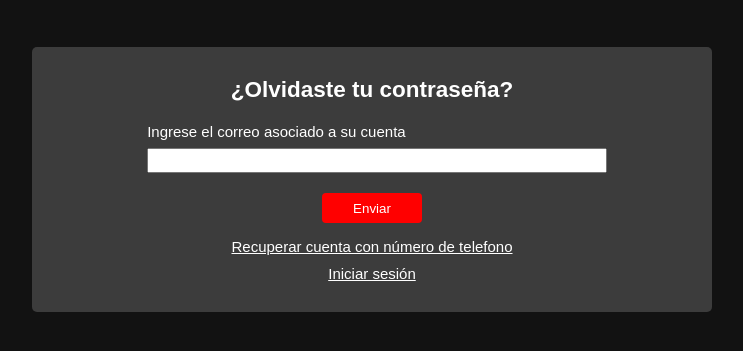
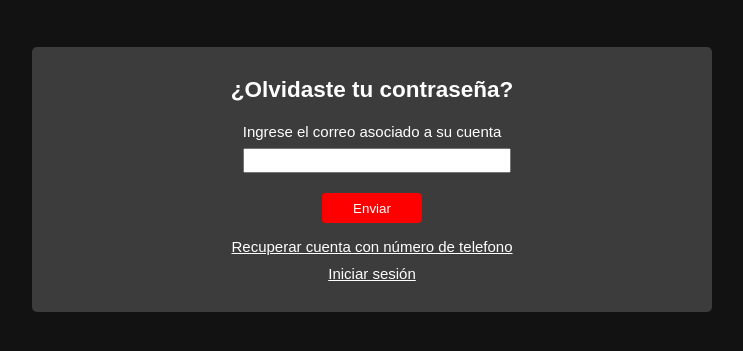
Before and after one commit to crisaspiutn/simpleStreamingProject, a plain HTML site: page pages/recoverMail.html in a window 1280 px wide. Shown: the part 91-442 px from the top of the page, without its empty margins (268-1011 px from the left). Drawn offline with Linux system fonts and the light colour scheme.

Commit message:
commit cambios realizados al botonEnviar en pagina Recover

```diff
--- a/pages/recoverMail.html
+++ b/pages/recoverMail.html
@@ -19,12 +19,16 @@
         <div class="main-container">
             <h2>¿Olvidaste tu contraseña?</h2>
 
-            <div class="campo-correo">
-                <label for="correo">Ingrese el correo asociado a su cuenta</label>
-                <input class="input-correo" type="mail">
-            </div>
+            <form class="formulario" action="">
+                <div class="campo-correo">
+                    <label for="correo">Ingrese el correo asociado a su cuenta</label>
+                    <input class="input-correo" type="mail">
+                </div>
 
-            <input type="submit" value="Enviar" class="botonEnviar">
+                <div class="contenedor-botonEnviar">
+                    <input type="submit" value="Enviar" class="botonEnviar">
+                </div>
+            </form>
 
             <a class="reucperar-num" href="recoverTel.html">Recuperar cuenta con número de telefono</a>
             <a class="link-iniciar-sesion" href="../index.html">Iniciar sesión</a>
--- a/styles/recover.css
+++ b/styles/recover.css
@@ -29,12 +29,19 @@ h1 {
 
 .campo-correo {
     margin: 20px;
+    display: flex;
+    flex-direction: column;
 }
 
 .input-correo {
     width: 100%;
     margin-top: 8px;
     padding: 3px;
+}
+
+.contenedor-botonEnviar {
+    display: flex;
+    justify-content: center;
 }
 
 .botonEnviar {
@@ -44,6 +51,7 @@ h1 {
     color: white;
     border-radius: 4px;
     border-style: none;
+    cursor: pointer;
 }
 
 .reucperar-num {
```
